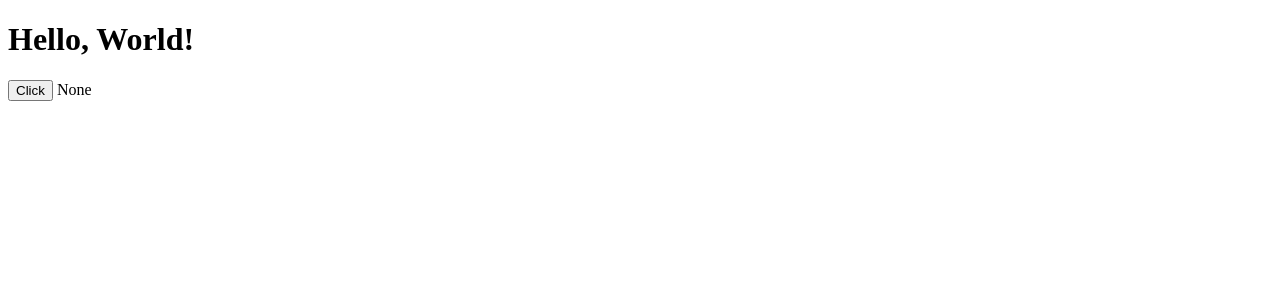
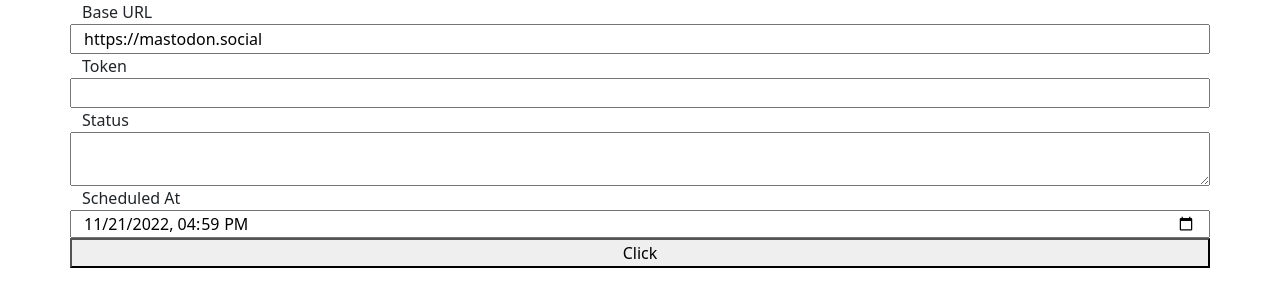
Before and after one commit to bdunnette/tootles, a Flask app: page / in a window 1280 px wide. Shown: the top 307 px of the page. Run offline with Flask 2, Linux system fonts and the light colour scheme.

Commit message:
fixing scheduling timezone; adding bootstrap

```diff
--- a/app.py
+++ b/app.py
@@ -1,9 +1,9 @@
-import random
-from datetime import datetime, timedelta
 from os import environ, path
+from zoneinfo import ZoneInfo
 
+import iso8601
 from dotenv import load_dotenv
-from flask import Flask, render_template
+from flask import Flask, render_template, request
 from mastodon import Mastodon
 from zappa.asynchronous import task
 
@@ -21,8 +21,7 @@ class Config:
     """Flask configuration variables."""
 
     # Mastodon Config
-    API_BASE_URL = environ.get("API_BASE_URL", default="https://mspsocial.net")
-    MASTODON_ACCESS_TOKEN = environ.get("MASTODON_ACCESS_TOKEN")
+    API_BASE_URL = environ.get("API_BASE_URL", default="https://mastodon.social")
 
 
 app.config.from_object(Config)
@@ -34,8 +33,11 @@ app.logger.debug(app.config)
 
 
 @app.route("/")
-def hello_world(toot_id=None):
-    return render_template("index.html", toot_id=toot_id)
+def hello_world(
+    base_url=app.config["API_BASE_URL"],
+):
+    """Render the homepage."""
+    return render_template("index.html", base_url=base_url)
 
 
 @task
@@ -48,16 +50,16 @@ def schedule_toot(
 ):
     """This takes a long time!"""
     if not token:
-        # raise ValueError('No token provided')
-        token = app.config["MASTODON_ACCESS_TOKEN"]
+        raise ValueError("No token provided")
+    if not status:
+        raise ValueError("No status provided")
+    if not scheduled_at:
+        raise ValueError("No scheduled_at provided")
+
     masto = Mastodon(
         access_token=token, api_base_url=base_url, ratelimit_method="throw"
     )
     app.logger.debug(masto)
-    if scheduled_at is None:
-        scheduled_at = datetime.now() + timedelta(minutes=random.randint(5, 20))
-    if status is None:
-        status = f"This status was scheduled for tooting at {scheduled_at:%Y-%m-%d %H:%M:%S}. Make of that what you will."
     app.logger.info(f"Scheduling toot {status} for {scheduled_at} on {base_url}")
     scheduled = masto.status_post(
         status, scheduled_at=scheduled_at, visibility=visibility
@@ -69,8 +71,29 @@ def schedule_toot(
 @app.route("/toot", methods=["POST"])
 def toot_scheduler():
     """This returns immediately!"""
-    schedule_toot()
-    return "Your pie is being made!"
+    app.logger.debug(request.values)
+    token = request.values.get("access_token")
+    base_url = request.values.get("base_url")
+    status = request.values.get("status")
+    scheduled_at = request.values.get("scheduled_at")
+    scheduled_dt = iso8601.parse_date(
+        scheduled_at, default_timezone=ZoneInfo(request.values.get("timezone"))
+    )
+    visibility = request.values.get("visibility")
+    if visibility not in ["public", "unlisted", "direct"]:
+        visibility = "private"
+    app.logger.info(
+        f"Received request to schedule toot at {scheduled_dt} on {base_url}"
+    )
+    scheduled = schedule_toot(
+        base_url=base_url,
+        token=token,
+        status=status,
+        scheduled_at=scheduled_dt,
+        visibility=visibility,
+    )
+    app.logger.debug(scheduled)
+    return "Baking t00t now 🦣"
 
 
 if __name__ == "__main__":
--- a/requirements.txt
+++ b/requirements.txt
@@ -2,3 +2,4 @@ python-dotenv==0.21.0
 Flask==2.2.2
 Mastodon.py==1.6.2
 zappa==0.55.0
+iso8601==1.1.0
--- a/templates/index.html
+++ b/templates/index.html
@@ -1,25 +1,61 @@
 <!doctype html>
 <head>
     <meta charset="utf-8">
-    <title>Hello from Flask</title>
-    <script src="https://cdnjs.cloudflare.com/ajax/libs/jquery/3.6.1/jquery.min.js" integrity="sha512-aVKKRRi/Q/YV+4mjoKBsE4x3H+BkegoM/em46NNlCqNTmUYADjBbeNefNxYV7giUp0VxICtqdrbqU7iVaeZNXA==" crossorigin="anonymous" referrerpolicy="no-referrer"></script>
+    <meta name="viewport" content="width=device-width, initial-scale=1">
+    <title>T00Tles 🦣</title>
+    <link href="https://cdn.jsdelivr.net/npm/bootstrap@5.2.2/dist/css/bootstrap.min.css" rel="stylesheet" integrity="sha384-Zenh87qX5JnK2Jl0vWa8Ck2rdkQ2Bzep5IDxbcnCeuOxjzrPF/et3URy9Bv1WTRi" crossorigin="anonymous">
 </head>
 
 <body>
-{% if name %}
-  <h1>Hello {{ name }}!</h1>
-{% else %}
-  <h1>Hello, World!</h1>
-{% endif %}
+<div class="container">
+
+<div class="row">
+<label for="base_url">Base URL</label>
+<input type="text" id="base_url" value="{{base_url}}">
+</div>
+
+<div class="row">
+<label for="token">Token</label>
+<input type="text" id="token" value="{{access_token}}">
+</div>
+
+<div class="row">
+<label for="status">Status</label>
+<textarea id="status"></textarea>
+</div>
+
+<div class="row">
+<label for="scheduled_at">Scheduled At</label>
+<input type='datetime-local' id='scheduled_at'>
+</div>
+
+<div class="row">
 <button>Click</button>
-{{ toot_id }}
+<div class="row">
 
+</div>
+<script src="https://cdn.jsdelivr.net/npm/bootstrap@5.2.2/dist/js/bootstrap.bundle.min.js" integrity="sha384-OERcA2EqjJCMA+/3y+gxIOqMEjwtxJY7qPCqsdltbNJuaOe923+mo//f6V8Qbsw3" crossorigin="anonymous"></script>
+<script src="https://cdnjs.cloudflare.com/ajax/libs/jquery/3.6.1/jquery.min.js" integrity="sha512-aVKKRRi/Q/YV+4mjoKBsE4x3H+BkegoM/em46NNlCqNTmUYADjBbeNefNxYV7giUp0VxICtqdrbqU7iVaeZNXA==" crossorigin="anonymous" referrerpolicy="no-referrer"></script>
 <script>
     $(document).ready(function(){
+        var client_datetime = new Date();
+        const dateControl = document.querySelector('input[type="datetime-local"]');
+        dateControl.min = client_datetime.toISOString().slice(0, -8);
+        dateControl.value = client_datetime.toISOString().slice(0, -8);
         $("button").click(function(){
             console.log("click");
-            $.post("/toot", function(data, status){
-                alert("Data: " + data + " Status: " + status);
+            var scheduled_at = new Date($("#scheduled_at").val()).toISOString();
+            console.log(scheduled_at);
+            var data = {
+                "base_url": $("#base_url").val(),
+                "token": $("#token").val(),
+                "status": $("#status").val(),
+                "scheduled_at": $("#scheduled_at").val(),
+                "timezone": Intl.DateTimeFormat().resolvedOptions().timeZone
+            };
+            console.log(data);
+            $.post("/toot", data, function(result, status){
+                alert("Data: " + result + " Status: " + status);
             });
         });
     });
```
Also changed, not shown: zappa_settings.json (added, +10 -0 lines).
